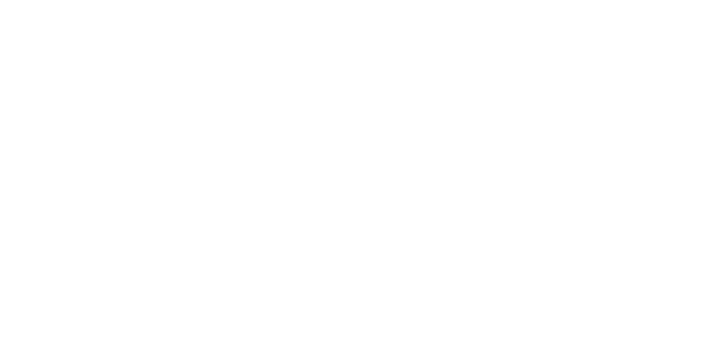
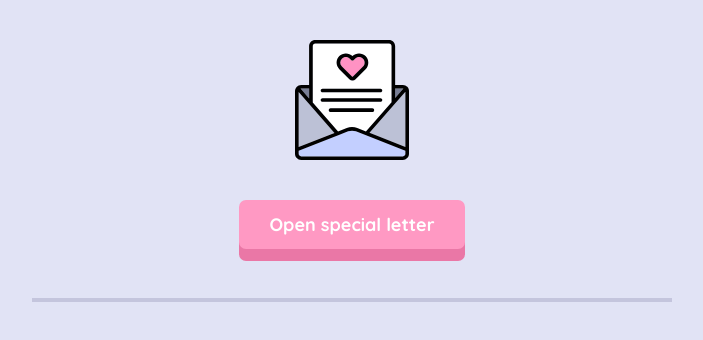
Before and after one commit to noyamirai/special-invitation, a plain HTML site: page index.html in a window 1280 px wide. Shown: the whole page, without its empty margins (288-991 px from the left). Drawn offline with Linux system fonts and the light colour scheme; a web font is replaced by a local one.

Commit message:
added: basic styling

```diff
--- a/index.html
+++ b/index.html
@@ -1,16 +1,31 @@
 <!DOCTYPE html>
-<html lang="nl">
+<html lang="en">
 
 <head>
   <meta charset="UTF-8">
   <meta name="viewport" content="width=device-width, initial-scale=1">
-  <title>ISGA PIZZA.</title>
+  <title>Special Invitation</title>
+
   <link href="styles/style.css" media="screen" rel="stylesheet" type="text/css">
-  <link rel="stylesheet" href="https://use.typekit.net/kra2zdy.css">
+  <link rel="preconnect" href="https://fonts.googleapis.com">
+  <link rel="preconnect" href="https://fonts.gstatic.com" crossorigin>
+  <link href="https://fonts.googleapis.com/css2?family=Quicksand:wght@400;500;700&display=swap" rel="stylesheet">
 </head>
 
 <body>
 
+  <main>
+    <div>
+      <img src="./images/letter-illustration.svg" alt="Letter illustration">
+    </div>
+      <button class="btn">Open special letter</button>
+
+    <section>
+      <h1>Letter</h1>
+      <p>Lorem ipsum dolor sit amet, consectetur adipisicing elit. Cumque repudiandae fugiat, id doloribus architecto laboriosam vitae libero necessitatibus rem inventore ducimus sapiente, accusantium, sunt iure natus culpa harum! Illum, iure.</p>
+      <p>Lorem ipsum dolor sit amet, consectetur adipisicing elit. Cumque repudiandae fugiat, id doloribus architecto laboriosam vitae libero necessitatibus rem inventore ducimus sapiente, accusantium, sunt iure natus culpa harum! Illum, iure.</p>
+    </section>
+  </main>
 
 
 </body>
--- a/styles/style.css
+++ b/styles/style.css
@@ -14,7 +14,17 @@ a,abbr,acronym,address,applet,article,aside,audio,b,big,blockquote,body,canvas,c
 html { -webkit-box-sizing: border-box; -moz-box-sizing: border-box; box-sizing: border-box; }
 *, *:before, *:after { -webkit-box-sizing: inherit; -moz-box-sizing: inherit; box-sizing: inherit; }
 
+:root {
+  --color-bg: #E1E3F5;
+  --color-bg-shadow: #c4c5dd;
 
+  --color-text: #000000;
+  --color-text-white: #FFFFFF;
+
+  --color-primary: #FF99C3;
+  --color-primary-shadow: #EA77A6;
+  --color-primary-hover: #F78BB8;
+}
 /* =============================================================================
   #GENERAL
 ============================================================================= */
@@ -33,22 +43,17 @@ html {
 }
 
 body {
-  font-family: brandon-grotesque, sans-serif;
-  font-weight: 400;
+  font-family: 'Quicksand', sans-serif;
+  font-weight: 500;
   font-style: normal;
 
-  color: #1D1D1B;
+  color: var(--color-text);
   font-size: 18px; font-size: 1.8rem;
   line-height: 1.4;
   -webkit-font-smoothing: antialiased;
 	-moz-osx-font-smoothing: grayscale;
 
-  background-color: #ffffff;
-}
-
-/* Container */
-.container {
-  padding: 0 100px;
+  background-color: var(--color-bg);
 }
 
 img {
@@ -65,28 +70,23 @@ h1, h2, h3, h4, h5, h6 {
 
   line-height: 1.1;
 }
-
-/* Add margin top to heading when it comes after another piece of content */
-* + h1, * + h2, * + h3, * + h4, * + h5, * + h6 {
-  /* margin-top: 60px; */
-}
-
 /* Heading 1 */
 h1 {
-  margin-bottom: 16px;
-
-  font-size: 35px; font-size: 3.5rem;
+  font-size: 35px;
+  font-size: 3.5rem;
 }
 
 /* Heading 2 */
 h2 {
   margin-bottom: 12px;
-  font-size: 22px; font-size: 2.2rem;
+  font-size: 22px;
+  font-size: 2.2rem;
 }
 
 /* Heading 3 */
 h3 {
-  font-size: 18px; font-size: 1.8rem;
+  font-size: 18px;
+  font-size: 1.8rem;
 }
 
 p {
@@ -102,11 +102,13 @@ strong {
   font-weight: 700;
 }
 
-em, i {
+em,
+i {
   font-style: italic;
 }
 
-ul, ol {
+ul,
+ol {
   padding-left: 30px;
 }
 
@@ -119,33 +121,133 @@ ol {
 }
 
 /* =============================================================================
-  #NAVIGATION
+  #MAIN
 ============================================================================= */
-nav {
+main {
+  position: relative;
   display: flex;
   align-items: center;
-  justify-content: space-between;
+  /* justify-content: center; */
+  flex-direction: column;
 
-  margin: 0px 100px 0px 100px;
-
-  /* background-color: #ffffff; */
+  width: 100vw;
+  height: 100vh;
 }
 
-/* =============================================================================
-  #BANNER
-============================================================================= */
+  main>div {
+    position: relative;
+    display: flex;
+    align-items: center;
+    /* justify-content: center; */
+    flex-direction: column;
+    z-index: 10;
+
+    width: 90vw;
+  }
+
+    button {
+      position: relative;
+      border: none;
+
+      padding: 12px 30px;
+      border-radius: 7px;
+
+      background: var(--color-primary);
+
+      color: var(--color-text-white);
+      font-size: 18px;
+      font-size: 1.8rem;
+      font-weight: 700;
+
+      box-shadow: 0 12px var(--color-primary-shadow);
+
+      -webkit-font-smoothing: inherit;
+      -moz-osx-font-smoothing: inherit;
+      -webkit-appearance: none;
+
+      cursor: pointer;
+      transition: all ease-in-out .17s;
+      z-index: 10;
+    }
+
+    button:hover {
+      /* background-color: var(--color-primary-hover); */
+    }
+
+    button:active {
+      margin: 12px 0 0 0;
+      box-shadow: 0 0 var(--color-primary-shadow)
+    }
+
+  main>div::before {
+    content: "";
+    position: absolute;
+
+    top: 0;
+    left: 50%;
+
+    transform: translateX(-50%);
+
+    width: 100%;
+    height: calc(100% + 102px);
+
+    background-color: var(--color-bg);
+    /* opacity: 50%; */
+    border-bottom: 4px solid var(--color-bg-shadow);
+  }
+
+    main img {
+      position: relative;
+      width: auto;
+      height: 120px;
+
+      margin: 40px 0px;
+    }
+
+  section {
+    position: absolute;
+    left: 50%;
+    top: -100%;
+
+    transform: translate(-50%, 100%);
+
+    margin-top: 0;
+    background-color: var(--color-text-white);
+
+    width: 85vw;
+    padding: 30px;
+
+    border-radius: 7px;
+    border: 4px solid var(--color-text);
+  }
 
 
-/* =============================================================================
-  #MAIN
-============================================================================= */
+@media screen and (min-width: 650px) {
+  main>div {
+    width: 80vw;
+  }
 
+  section {
+    width: 75vw;
+  }
+}
 
-/* =============================================================================
-  #BUTTON
-============================================================================= */
+@media screen and (min-width: 850px) {
+  main>div {
+    width: 60vw;
+  }
 
+  section {
+    width: 55vw;
+  }
+}
 
-/* =============================================================================
-  #FOOTER
-============================================================================= */
+@media screen and (min-width: 1200px) {
+  main>div {
+    width: 50vw;
+  }
+
+  section {
+    width: 45vw;
+  }
+}
```
Also changed, not shown: images/letter-illustration.svg (added).
